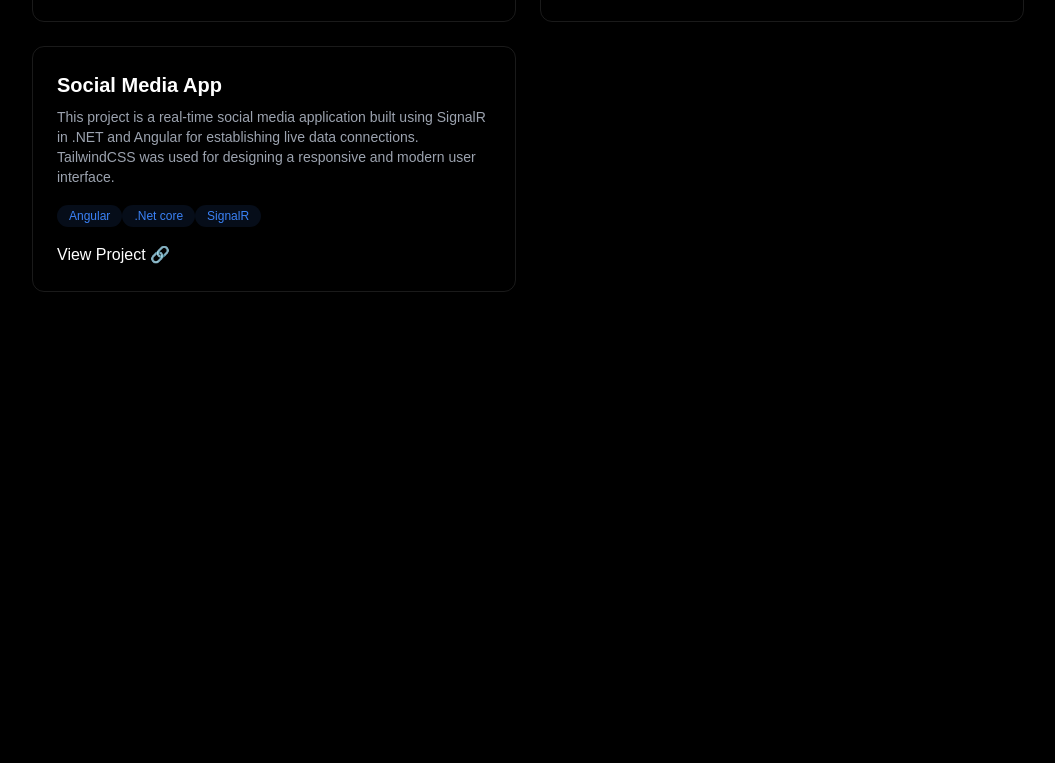
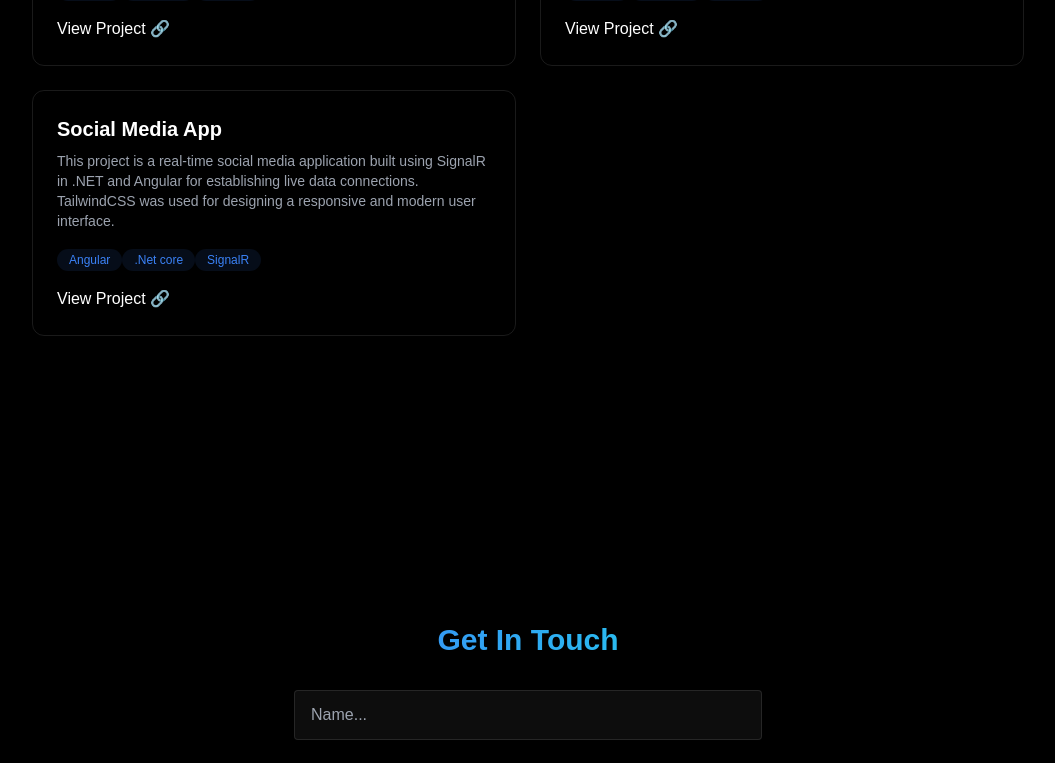
Before and after one commit to Anassaifi10/Portfolio, a React (Create React App) app: page / in a window 1280 px wide. Shown: the part 2000-2763 px from the top of the page, without its empty margins (112-1167 px from the left). Before the commit the page ends 2400 px from the top, so only its background shows below. Built offline with nearby package versions, Linux system fonts and the light colour scheme.

Commit message:
complete the contact page

```diff
--- a/src/App.js
+++ b/src/App.js
@@ -6,6 +6,7 @@ import MobileManue from './components/MobileManue';
 import Home from './components/sections/Home';
 import About from './components/sections/About';
 import Project from './components/sections/Project';
+import Contact from './components/sections/Contact';
 
 function App() {
   // for loading screen
@@ -21,6 +22,7 @@ function App() {
             <Home />
             <About />
             <Project />
+            <Contact/>
           </div>
         </>
       }
--- a/src/components/sections/About.jsx
+++ b/src/components/sections/About.jsx
@@ -13,7 +13,7 @@ function About() {
 
           <h2 className='text-3xl font-bold mb-8 font-mono bg-clip-text text-transparent bg-gradient-to-r from-blue-500 to-cyan-500'>About Me</h2>
 
-          <div className='rounded-xl p-8 border-white/10 border hover:-translate-y-0.5 transition-all duration-500
+          <div className='rounded-xl space-y-14 p-8 border-white/10 border hover:-translate-y-0.5 transition-all duration-500
         hover:border-blue-500/30 hover:shadow-[0_2px_8px_rgba(59,130,2246,0.2)] ease-in-out
         '>
             <p className='text-gray-300 text-sm mb-6'>
@@ -54,7 +54,7 @@ function About() {
 
             </div>
 
-            <div className='grid grid-cols-1 md:grid-cols-2 gap-6 '>
+            <div className='grid grid-cols-1 md:grid-cols-2 gap-y-20 gap-x-6 '>
               <div className='p-4 rounded-xl border-white/10 border hover:translate-y-1 transition-all duration-500 ease-in-out'>
                 <h3 className='text-xl font-bold'>📚 Education</h3>
                 <ul className='text-left text-xs list-disc list-inside text-gray-400  flex flex-col gap-3'>
--- a/src/components/sections/Contact.jsx
+++ b/src/components/sections/Contact.jsx
@@ -1,12 +1,85 @@
 import React from 'react'
+import { useState } from 'react';
 import RevealOnScroal from '../RevealOnScroal'
 
 function Contact() {
+  const [formData, setFormData] = useState({
+    name: "",
+    email: "",
+    message: "",
+  });
+
+  function handlesubmit(e){
+    e.preventDefault()
+    console.log(formData)
+    setFormData({
+      name: "",
+      email: "",
+      message: ""
+    })
+  }
   return (
-    <section id='Contact' className='min-h-screen flex items-center justify-center py-20'>
+    <section
+      id="Contact"
+      className="min-h-screen flex items-center justify-center "
+    >
       <RevealOnScroal>
-        <div className='px-4 w-150'>
+        <div className="px-4 w-full min-w-[300px] md:w-[500px] sm:w-2/3 p-6">
+          <h2 className="text-3xl font-bold mb-8 bg-gradient-to-r from-blue-500 to-cyan-400 bg-clip-text text-transparent text-center">
+            {" "}
+            Get In Touch
+          </h2>
+          <form className="space-y-6" onSubmit={handlesubmit}>
+            <div className="relative">
+              <input
+                type="text"
+                id="name"
+                name="name"
+                required
+                className="w-full bg-white/5 border border-white/10 rounded px-4 py-3 text-white  focus:outline-none focus:border-blue-500 focus:bg-blue-500/5
+             focus:ring-2  focus:ring-blue-500 focus:ring-opacity-50 transition-all duration-300 ease-in-out"
+                placeholder="Name..."
+                value={formData.name}
+                onChange={(e)=>setFormData({...formData,name:e.target.value})}
+              />
+            </div>
 
+            <div className="relative">
+              <input
+                type="email"
+                id="email"
+                name="email"
+                required
+                className="w-full bg-white/5 border border-white/10 rounded px-4 py-3 text-white  focus:outline-none focus:border-blue-500 focus:bg-blue-500/5
+              focus:ring-2 focus:ring-blue-500 focus:ring-opacity-50 transition-all duration-300 ease-in-out"
+                placeholder="example@gmail.com"
+                value={formData.email}
+                onChange={(e)=>setFormData({...formData,email:e.target.value})}
+              />
+            </div>
+
+            <div className="relative">
+              <textarea
+                id="message"
+                name="message"
+                required
+                rows={5}
+                className="w-full bg-white/5 border border-white/10 rounded px-4 py-3 text-white  focus:outline-none focus:border-blue-500 focus:bg-blue-500/5
+              focus:ring-2 focus:ring-blue-500 focus:ring-opacity-50 transition-all duration-300 ease-in-out"
+                placeholder="Your Message..."
+                value={formData.message}
+                onChange={(e)=>setFormData({...formData,message:e.target.value})}
+              />
+            </div>
+
+            <button
+              type="submit"
+              className="w-full bg-gradient-to-r from-blue-500 to-indigo-600 text-white py-3 px-6 rounded-lg font-medium text-lg transition-all duration-300 ease-in-out transform hover:translate-y-1 hover:shadow-lg focus:outline-none focus:ring-1 focus:ring-blue-500 focus:ring-opacity-20 relative overflow-hidden"
+            >
+              Send Message
+            </button>
+
+          </form>
         </div>
       </RevealOnScroal>
     </section>
--- a/src/components/sections/Home.jsx
+++ b/src/components/sections/Home.jsx
@@ -4,9 +4,9 @@ import RevealOnScroal from '../RevealOnScroal'
 function Home() {
   return (
     <RevealOnScroal>
-    <section id='Home' className='min-h-screen flex items-center justify-center relative '>
+    <section id='Home' className='min-h-screen flex items-center justify-center relative mt-10'>
 
-      <div className=' flex flex-col justify-center  sm:gap-y-7 gap-y-10 text-center z-10 px-4'>
+      <div className='flex flex-col justify-center  sm:gap-y-7 gap-y-10 text-center z-10 px-4'>
         <h1 className='text-4xl sm:text-5xl md:text-6xl font-bold gradient-text leading-tight
       font-mono bg-clip-text text-transparent bg-gradient-to-r from-blue-300 via-blue-500 to-cyan-500'>Hi I'm Anas Saifi </h1>
 
```
